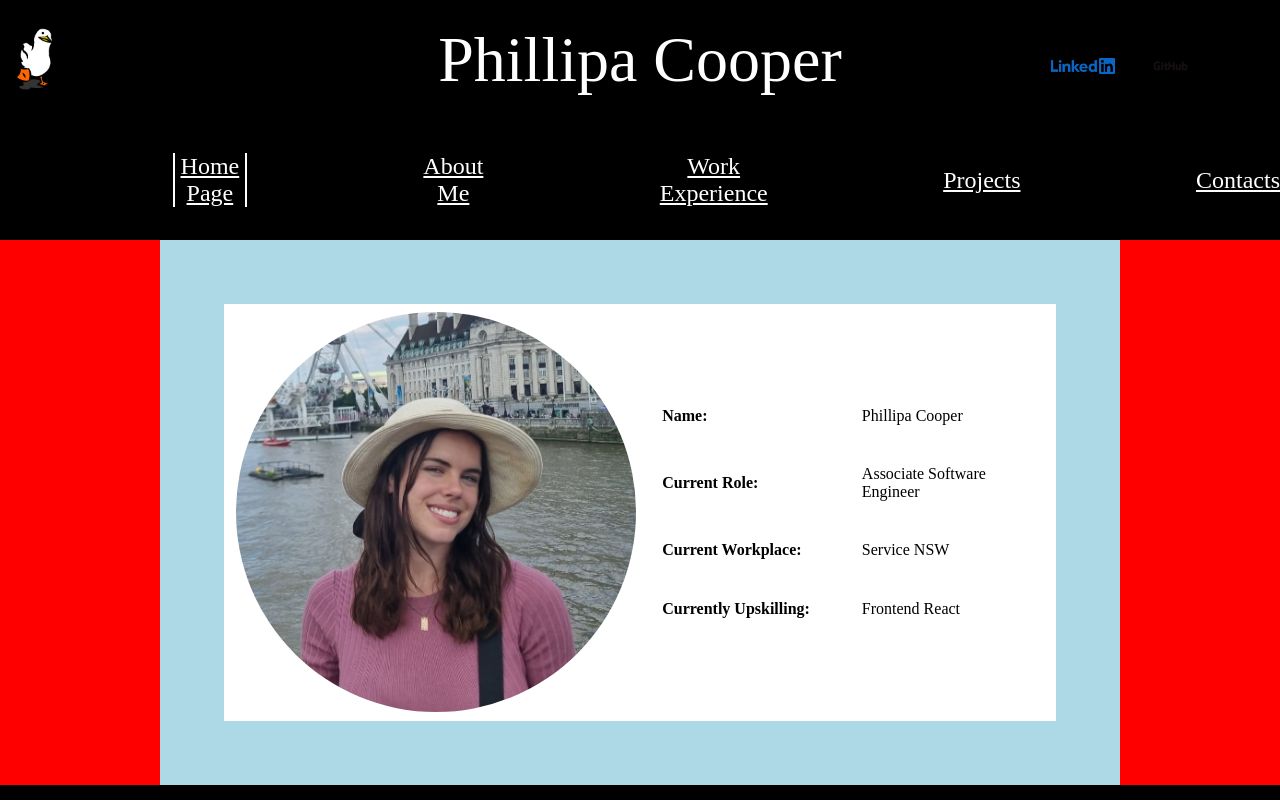
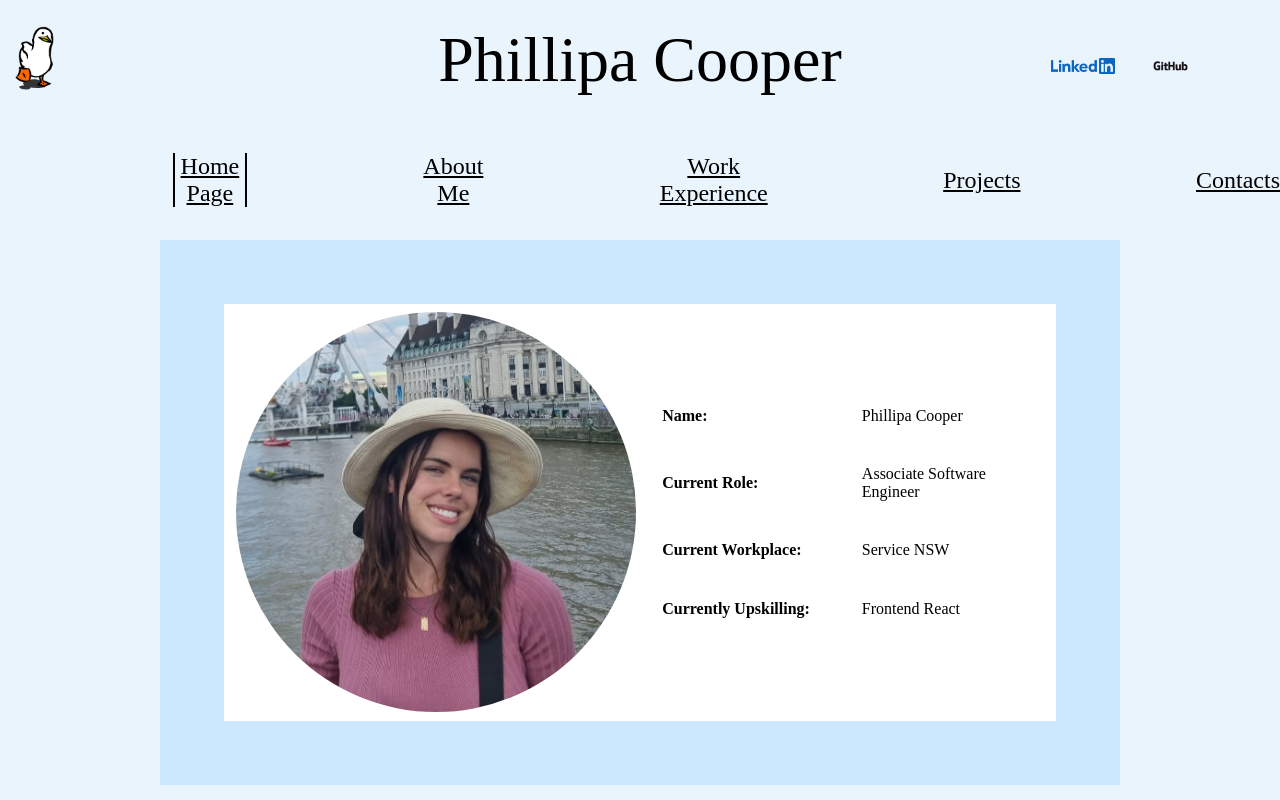
Before and after one commit to phillipacooper0/phillipacooper, a React (Create React App) app: page / in a window 1280 px wide. Built offline with nearby package versions, Linux system fonts and the light colour scheme.

Commit message:
changed colour palette

```diff
--- a/src/App.css
+++ b/src/App.css
@@ -1,11 +1,9 @@
 .App {
-  /* background-color:#e9f4fc ; blue */
-  /* background-color: rgb(229, 225, 219); */
-  background-color: red;
+  background-color:#e9f4fc;
 }
 html, body {
   height:100%;
-  background-color:black ;
+  background-color:#e9f4fc ;
 
 }
 
--- a/src/components/Header/Header.module.css
+++ b/src/components/Header/Header.module.css
@@ -3,8 +3,8 @@
 	margin-left: auto;
 	margin-right: auto;
 	font-family: 'Playfair Display';
-	background-color: black;
-	color: white;
+	background-color: #e9f4fc;
+	color: black;
 	height: 15vh;
 	display:flex;
 	align-items: center;
@@ -64,8 +64,8 @@
 		margin-left: auto;
 		margin-right: auto;
 		font-family: 'Playfair Display';
-		background-color: black;
-		color: white;
+		background-color: #e9f4fc;
+		color: black;
 		height: 15vh;
 		display:flex;
 		align-items: center;
--- a/src/components/NavBar/NavBar.module.css
+++ b/src/components/NavBar/NavBar.module.css
@@ -1,8 +1,8 @@
 .navbar {
 	margin: 0;
 	font-family: 'Playfair Display';
-	background-color: black;
-	color: white;
+	background-color: #e9f4fc;
+	color: black;
 	height: 15vh;
 	display:flex;
 	align-items: center;
@@ -28,5 +28,5 @@
 	border-bottom: 0.2vh;
 	border-width: 0.1lh;
 	border-top: 0.2vh;
-	border-color: white;
+	border-color: black;
 }
--- a/src/components/SideNav/SideNav.module.css
+++ b/src/components/SideNav/SideNav.module.css
@@ -1,9 +1,10 @@
 .navbar {
   position: fixed;
-  top: 10vh;
+  top: 12vh;
   left: 0;
   width: 100%;
-  background-color: black;
+  background-color: #e9f4fc;
+  border-color: black;
   color: white;
   padding: 15px;
   text-align: center;
@@ -13,7 +14,7 @@
 }
 
 .navbar.open {
-  transform: translateY(0); /* Move the navbar into view */
+  transform: translateY(0);
 }
 
 .navbar ul {
@@ -22,28 +23,18 @@
   margin: 0;
   padding: 0;
   width: 100%;
-
   display: flex;
   flex-direction: column;
-  justify-content: space-evenly;
   position: absolute;
-  right: 0;
-  height: 50vh;
+  height:35vh;
   width: 100%;
-  background:black;
-}
-
-.navbar ul li {
-  margin: 15px 0; /* Add vertical spacing between list items */
+  background:#e9f4fc;
 }
 
 .navbar ul li a {
-  color: white;
+  color: black;
   text-decoration: none;
   font-size: 18px;
-  margin: 15px 0; /* Add vertical spacing between list items */
-  display: block; /* Ensure each link takes up the full width of the container */
-  text-align: center; /* Center-align the text */
-  padding: 10px 0; /* Add some padding around the links */
-  transition: color 0.2s;
+  display: block;
+  text-align: center;
 }
--- a/src/styles/grid.module.css
+++ b/src/styles/grid.module.css
@@ -61,8 +61,10 @@
     .gridbytwocentered {
         display: grid;
         grid-template-columns: repeat(1, 1fr);
+        justify-items: center;
         align-items: center;
-        justify-items: center;
+        text-align: center;
+        vertical-align: middle;
         padding: 1%;
     }
 
@@ -88,8 +90,4 @@
         background-color: #f9f9f9;
         width: 75%;
       }
-      .gridcard p {
-        margin: 1vh;
-      }
-
   }
--- a/src/styles/standard.module.css
+++ b/src/styles/standard.module.css
@@ -1,7 +1,7 @@
 .standard {
     background-color: white;
     border-width: 5vw;
-    border-color: lightblue;
+    border-color: #cce8ff;
     border-style: solid;
     font-family: 'Playfair Display';
     width: 65%;
@@ -78,7 +78,7 @@
     .standard {
         background-color: white;
         border-width: 5vw;
-        border-color: lightblue;
+        border-color: #cce8ff;
         border-style: solid;
         font-family: 'Playfair Display';
         width: 65%;
```
